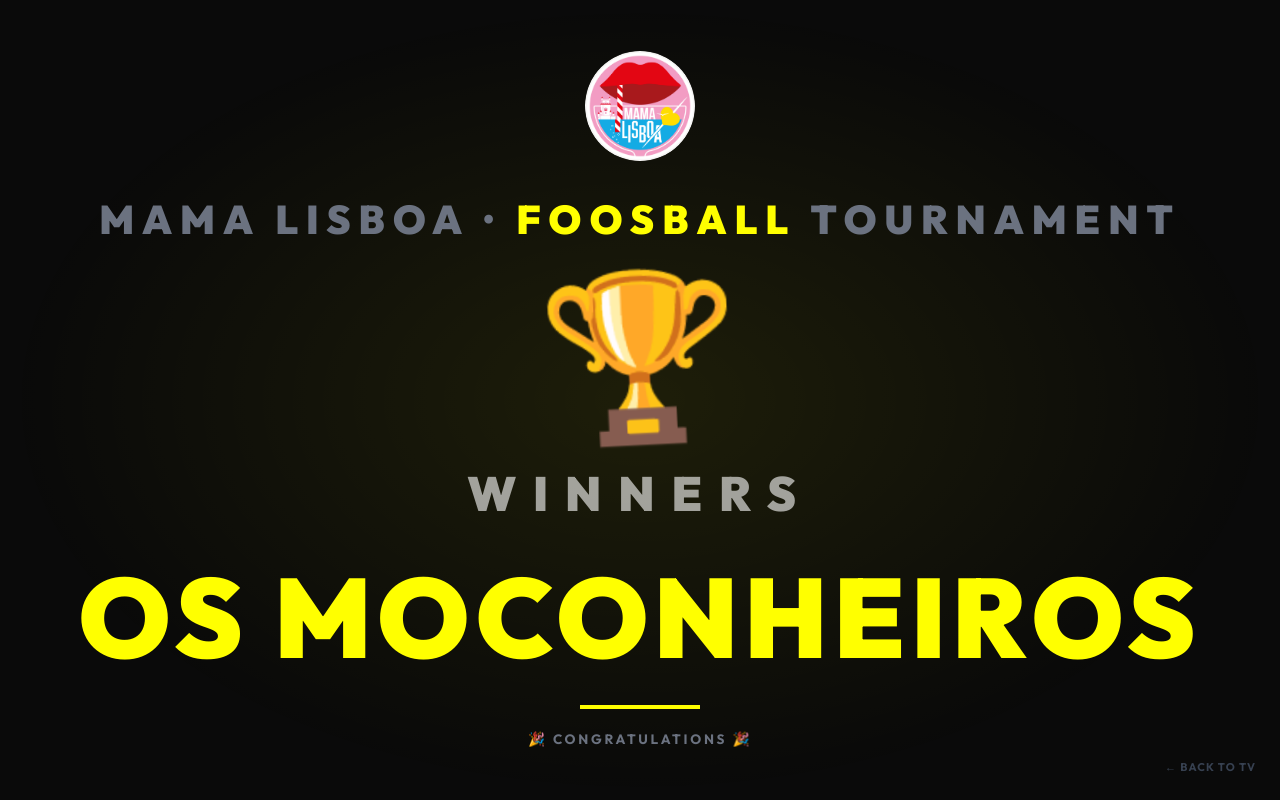
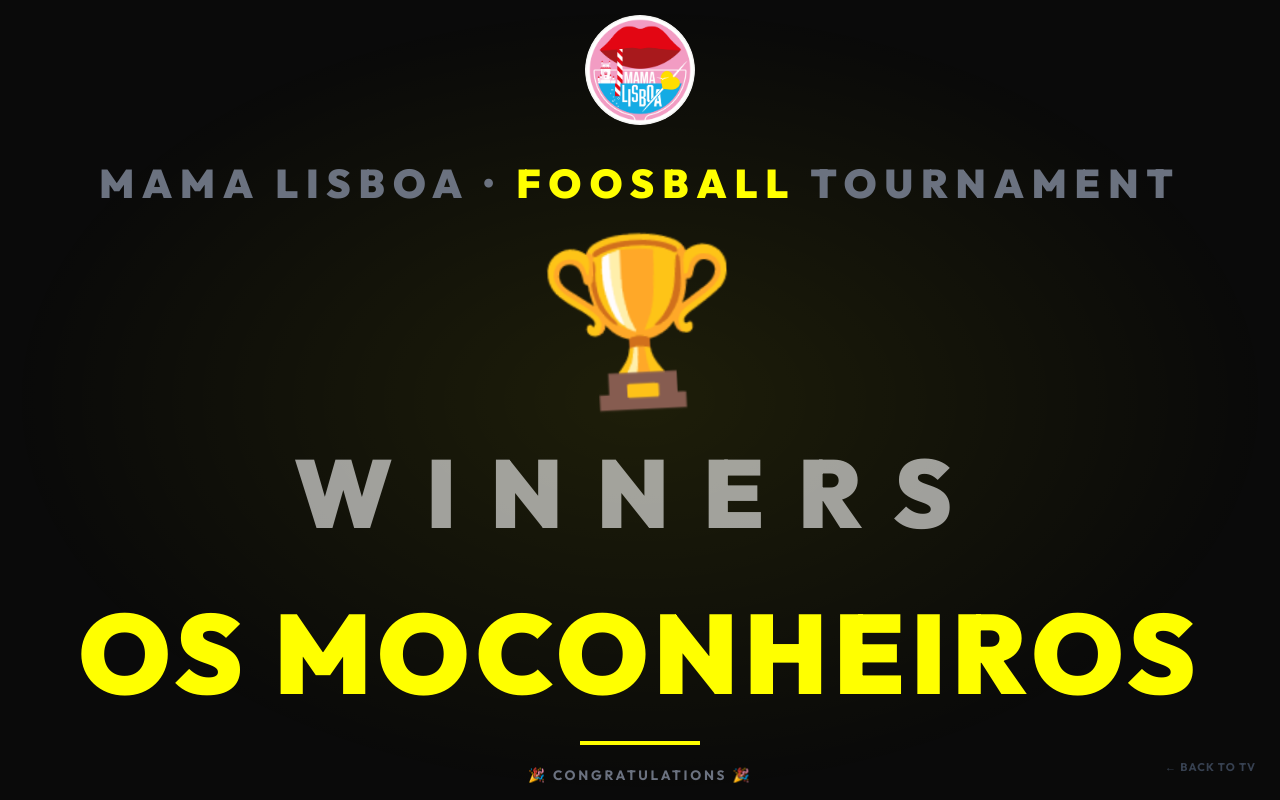
Before and after one commit to ddavid-png/mamasoccer, a React (Vite) app: page /winner in a window 1280 px wide. Built offline with nearby package versions, Linux system fonts and the light colour scheme.

Commit message:
Winner page: double Winners label size to 6rem
Co-Authored-By: Claude Sonnet 4.6 <noreply@anthropic.com>

```diff
--- a/src/views/WinnerView.tsx
+++ b/src/views/WinnerView.tsx
@@ -111,7 +111,7 @@ export const WinnerView = () => {
 
             {/* WINNERS label */}
             <div className="slide-in-3" style={{
-                fontSize: '3rem', fontWeight: 900,
+                fontSize: '6rem', fontWeight: 900,
                 textTransform: 'uppercase', letterSpacing: '0.35em',
                 color: '#ffffff99', marginBottom: 32,
             }}>
```
